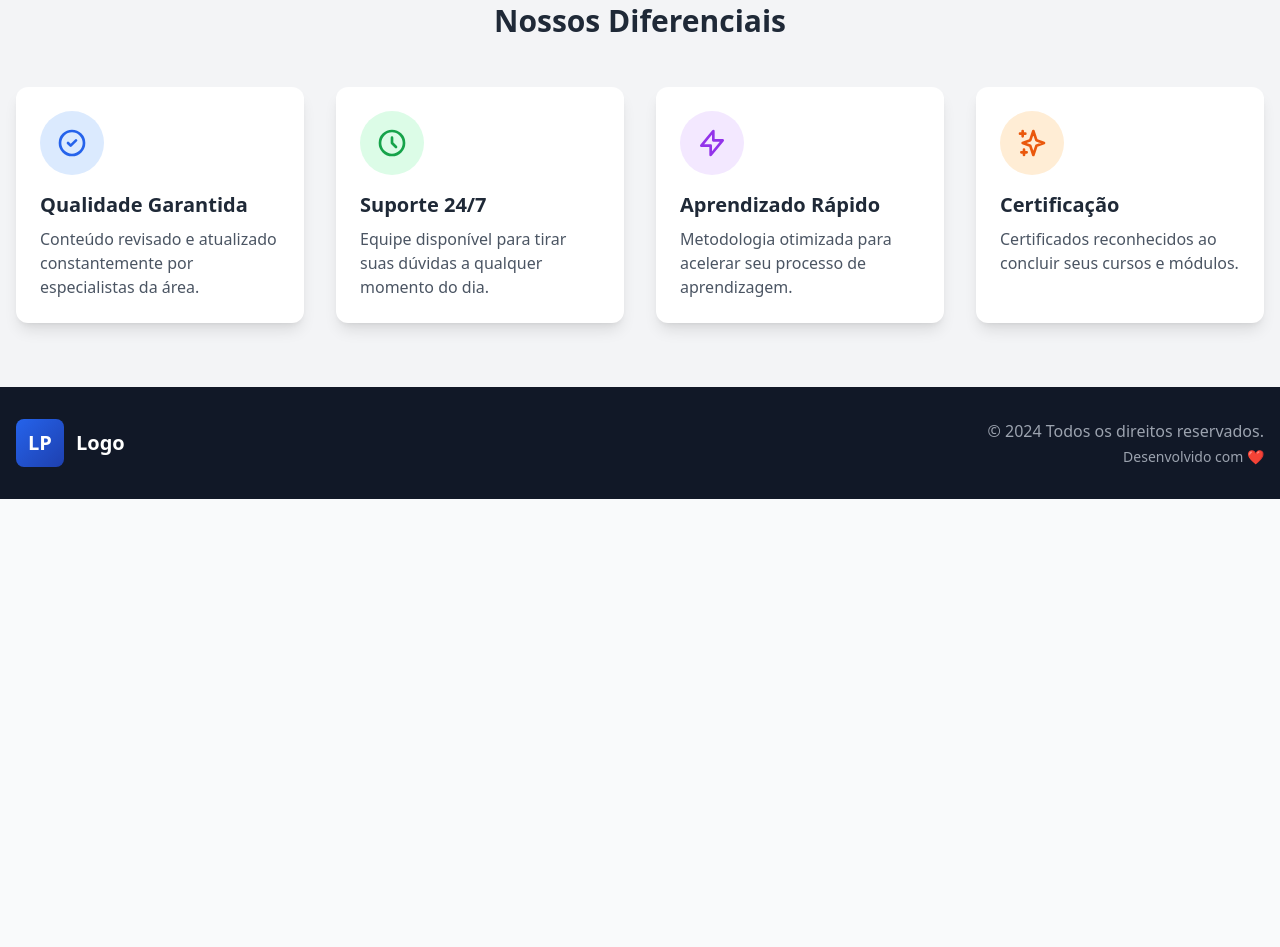
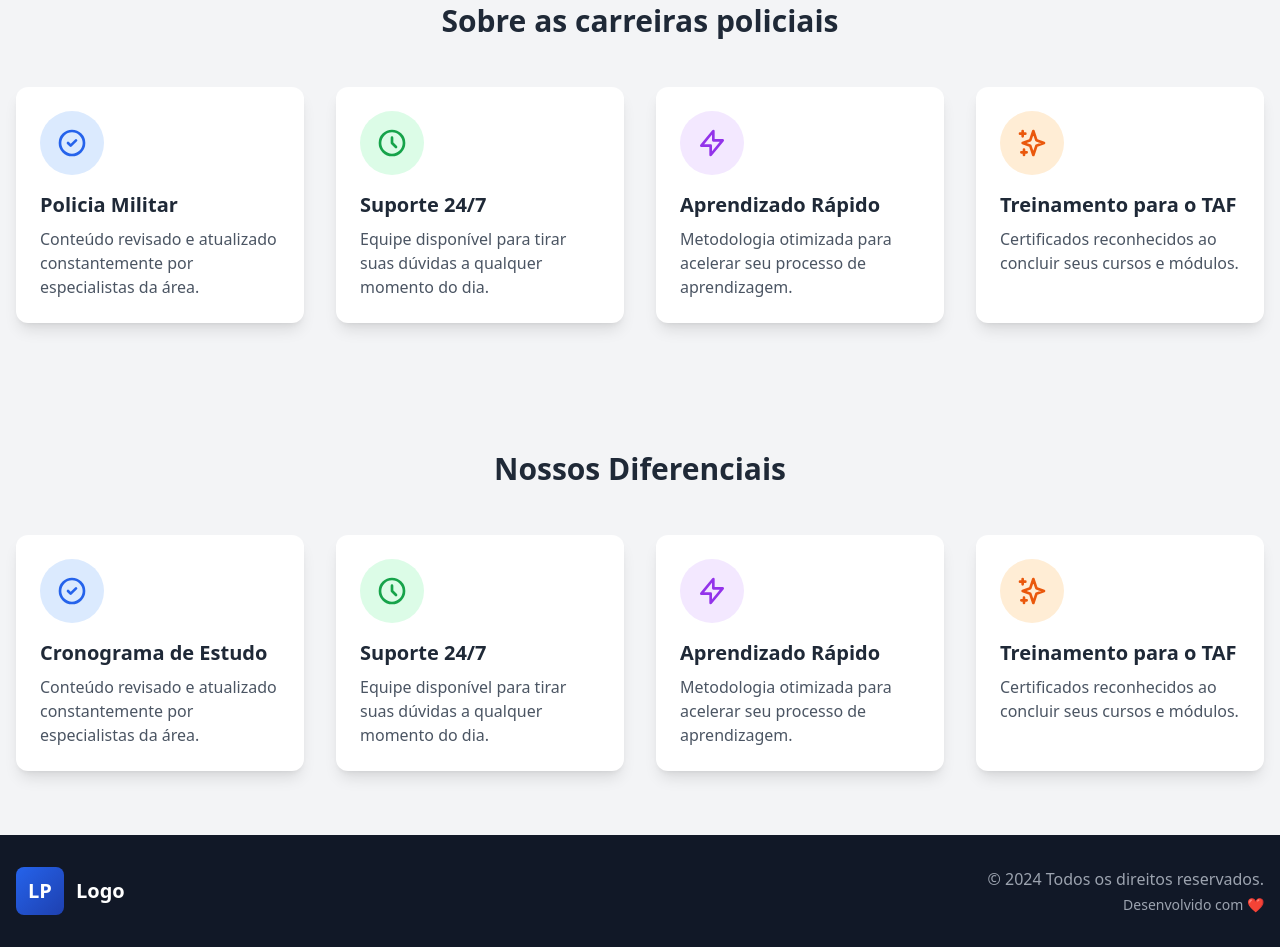
Before and after one commit to LucasVini-eng/lvsProject-008-PlataformaDC, a plain HTML site: page index.html in a window 1280 px wide. Shown: the part 997-1944 px from the top of the page. Before the commit the page ends 1496 px from the top, so only its background shows below. Drawn offline with nearby package versions, Linux system fonts and the light colour scheme.

Commit message:
Update index.html

```diff
--- a/index.html
+++ b/index.html
@@ -11,11 +11,11 @@
 </head>
 
 <body class="bg-gray-50">
-    <header id="config-header" class="bg-white shadow-md sticky top-0 z-50">
+  <header id="config-header" class="bg-white shadow-md sticky top-0 z-50">
         <div class="container mx-auto px-10 py-5">
             <div class="flex items-center justify-between">
                 <div class="flex items-center">
-                    <div class="w-12 h-12 bg-gradient-to-br from-blue-600 to-blue-800 rounded-lg flex items-center justify-center">
+                    <div class="w-12 h-12 bg-gradient-to-br from-blue-700 to-blue-800 rounded-lg flex items-center justify-center">
                         <span class="text-white font-bold text-xl">DC</span>
                     </div>
                     <span class="ml-3 text-xl font-bold text-gray-50">Concursos</span>
@@ -95,7 +95,7 @@
                     <a href="#atendimento" class="text-gray-50 hover:text-blue-600 transition">Atendimento</a>
 
                     <!-- área do aluno -->
-                    <a href="#quero-ser-aluno" class="px-4 py-2 bg-blue-600 text-white rounded-lg hover:bg-gray-950 transition">Quero ser aluno!🫡</a>
+                    <a href="#quero-ser-aluno" class="px-4 py-2 bg-blue-700 text-white rounded-lg hover:bg-gray-950 transition">Quero ser aluno!🫡</a>
                     <a href="#ja-sou-aluno" class="px-4 py-2 text-gray-950 bg-white rounded-lg hover:bg-gray-950 hover:text-gray-50 transition">Área do Aluno⚡</a>
 
                 </nav>
@@ -126,7 +126,7 @@
         <div id="carousel" class="flex transition-transform duration-800 ease-in-out h-full">
             <div class="min-w-full h-full bg-gradient-to-r from-blue-600 to-purple-600 flex items-center justify-center">
                 <div id="banner-1" class="text-center text-white px-1">
-                    <img src="assets/img/banner-2.png" alt="" srcset="">
+                    <img src="/assets/img/banner-2.png" alt="" srcset="">
                 </div>
             </div>
             <div class="min-w-full h-full bg-gradient-to-r from-green-600 to-teal-600 flex items-center justify-center">
@@ -189,7 +189,7 @@
                     atualizada e totalmente alinhada às exigências dos concursos públicos,
                     potencializando resultados e transformando esforço em aprovação.
                 </p>
-                <a href="#saiba-mais" class="inline-block px-6 py-3 bg-blue-600 text-white rounded-lg hover:bg-blue-700 transition">
+                <a href="#saiba-mais" class="inline-block px-6 py-3 bg-gray-950 text-white rounded-lg hover:bg-blue-700 transition">
                     Saiba Mais
                 </a>
             </div>
@@ -199,7 +199,7 @@
     <!-- 4 Cards Section -->
     <section class="bg-gray-100 py-16">
         <div class="container mx-auto px-4">
-            <h2 class="text-3xl font-bold text-center text-gray-800 mb-12">Nossos Diferenciais</h2>
+            <h2 class="text-3xl font-bold text-center text-gray-800 mb-12">Sobre as carreiras policiais</h2>
             <div class="grid grid-cols-1 md:grid-cols-2 lg:grid-cols-4 gap-8">
                 <!-- Card 1 -->
                 <div class="bg-white rounded-xl shadow-lg p-6 hover:shadow-xl transition transform hover:-translate-y-1">
@@ -208,7 +208,7 @@
                             <path stroke-linecap="round" stroke-linejoin="round" stroke-width="2" d="M9 12l2 2 4-4m6 2a9 9 0 11-18 0 9 9 0 0118 0z"></path>
                         </svg>
                     </div>
-                    <h3 class="text-xl font-bold text-gray-800 mb-2">Qualidade Garantida</h3>
+                    <h3 class="text-xl font-bold text-gray-800 mb-2">Policia Militar</h3>
                     <p class="text-gray-600">Conteúdo revisado e atualizado constantemente por especialistas da área.</p>
                 </div>
 
@@ -241,7 +241,58 @@
                             <path stroke-linecap="round" stroke-linejoin="round" stroke-width="2" d="M5 3v4M3 5h4M6 17v4m-2-2h4m5-16l2.286 6.857L21 12l-5.714 2.143L13 21l-2.286-6.857L5 12l5.714-2.143L13 3z"></path>
                         </svg>
                     </div>
-                    <h3 class="text-xl font-bold text-gray-800 mb-2">Certificação</h3>
+                    <h3 class="text-xl font-bold text-gray-800 mb-2">Treinamento para o TAF</h3>
+                    <p class="text-gray-600">Certificados reconhecidos ao concluir seus cursos e módulos.</p>
+                </div>
+            </div>
+        </div>
+    </section>
+
+    <section class="bg-gray-100 py-16">
+        <div class="container mx-auto px-4">
+            <h2 class="text-3xl font-bold text-center text-gray-800 mb-12">Nossos Diferenciais</h2>
+            <div class="grid grid-cols-1 md:grid-cols-2 lg:grid-cols-4 gap-8">
+                <!-- Card 1 -->
+                <div class="bg-white rounded-xl shadow-lg p-6 hover:shadow-xl transition transform hover:-translate-y-1">
+                    <div class="w-16 h-16 bg-blue-100 rounded-full flex items-center justify-center mb-4">
+                        <svg class="w-8 h-8 text-blue-600" fill="none" stroke="currentColor" viewBox="0 0 24 24">
+                            <path stroke-linecap="round" stroke-linejoin="round" stroke-width="2" d="M9 12l2 2 4-4m6 2a9 9 0 11-18 0 9 9 0 0118 0z"></path>
+                        </svg>
+                    </div>
+                    <h3 class="text-xl font-bold text-gray-800 mb-2">Cronograma de Estudo</h3>
+                    <p class="text-gray-600">Conteúdo revisado e atualizado constantemente por especialistas da área.</p>
+                </div>
+
+                <!-- Card 2 -->
+                <div class="bg-white rounded-xl shadow-lg p-6 hover:shadow-xl transition transform hover:-translate-y-1">
+                    <div class="w-16 h-16 bg-green-100 rounded-full flex items-center justify-center mb-4">
+                        <svg class="w-8 h-8 text-green-600" fill="none" stroke="currentColor" viewBox="0 0 24 24">
+                            <path stroke-linecap="round" stroke-linejoin="round" stroke-width="2" d="M12 8v4l3 3m6-3a9 9 0 11-18 0 9 9 0 0118 0z"></path>
+                        </svg>
+                    </div>
+                    <h3 class="text-xl font-bold text-gray-800 mb-2">Suporte 24/7</h3>
+                    <p class="text-gray-600">Equipe disponível para tirar suas dúvidas a qualquer momento do dia.</p>
+                </div>
+
+                <!-- Card 3 -->
+                <div class="bg-white rounded-xl shadow-lg p-6 hover:shadow-xl transition transform hover:-translate-y-1">
+                    <div class="w-16 h-16 bg-purple-100 rounded-full flex items-center justify-center mb-4">
+                        <svg class="w-8 h-8 text-purple-600" fill="none" stroke="currentColor" viewBox="0 0 24 24">
+                            <path stroke-linecap="round" stroke-linejoin="round" stroke-width="2" d="M13 10V3L4 14h7v7l9-11h-7z"></path>
+                        </svg>
+                    </div>
+                    <h3 class="text-xl font-bold text-gray-800 mb-2">Aprendizado Rápido</h3>
+                    <p class="text-gray-600">Metodologia otimizada para acelerar seu processo de aprendizagem.</p>
+                </div>
+
+                <!-- Card 4 -->
+                <div class="bg-white rounded-xl shadow-lg p-6 hover:shadow-xl transition transform hover:-translate-y-1">
+                    <div class="w-16 h-16 bg-orange-100 rounded-full flex items-center justify-center mb-4">
+                        <svg class="w-8 h-8 text-orange-600" fill="none" stroke="currentColor" viewBox="0 0 24 24">
+                            <path stroke-linecap="round" stroke-linejoin="round" stroke-width="2" d="M5 3v4M3 5h4M6 17v4m-2-2h4m5-16l2.286 6.857L21 12l-5.714 2.143L13 21l-2.286-6.857L5 12l5.714-2.143L13 3z"></path>
+                        </svg>
+                    </div>
+                    <h3 class="text-xl font-bold text-gray-800 mb-2">Treinamento para o TAF</h3>
                     <p class="text-gray-600">Certificados reconhecidos ao concluir seus cursos e módulos.</p>
                 </div>
             </div>
@@ -265,7 +316,5 @@
             </div>
         </div>
     </footer>
-
 </body>
-
 </html>
```
